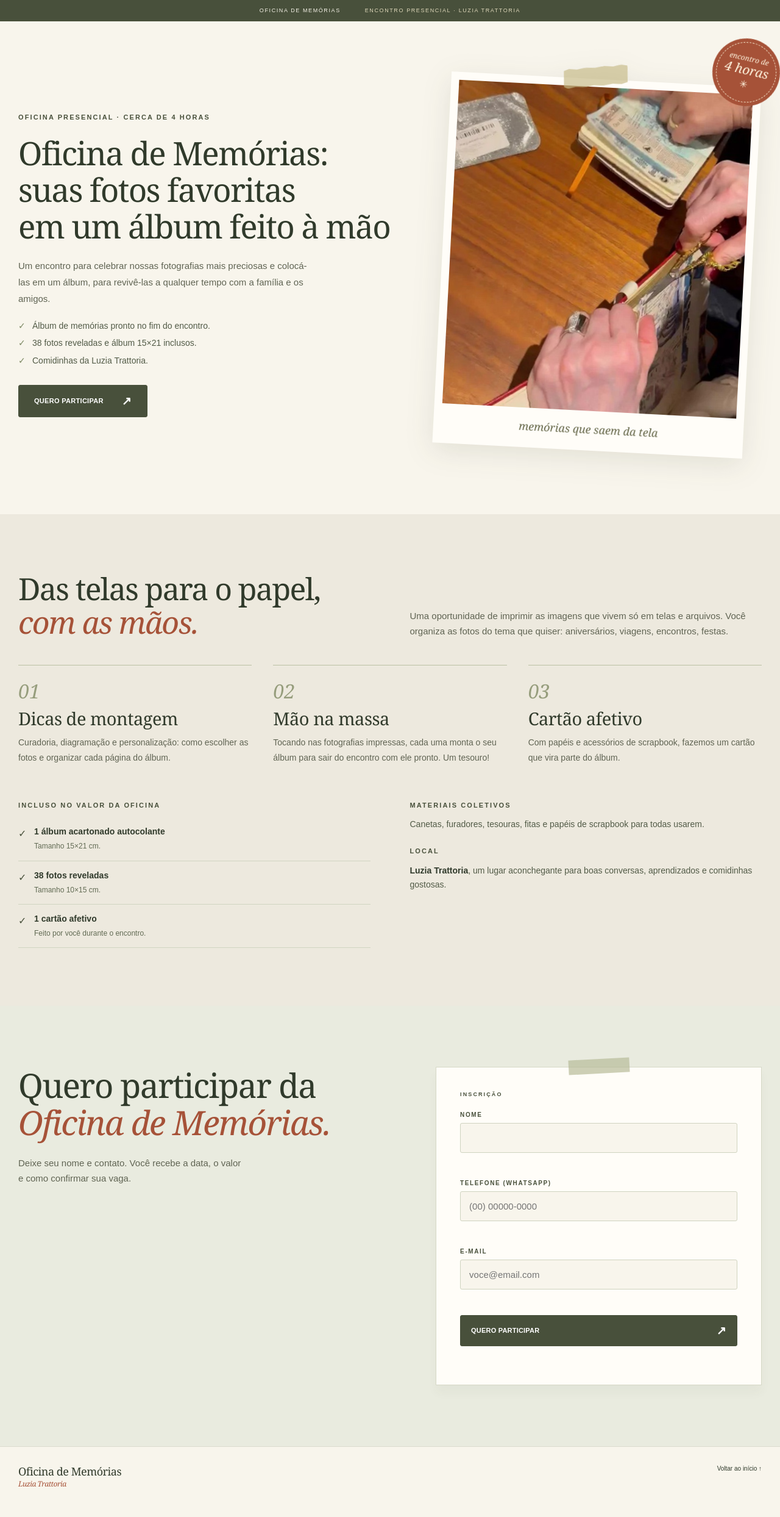
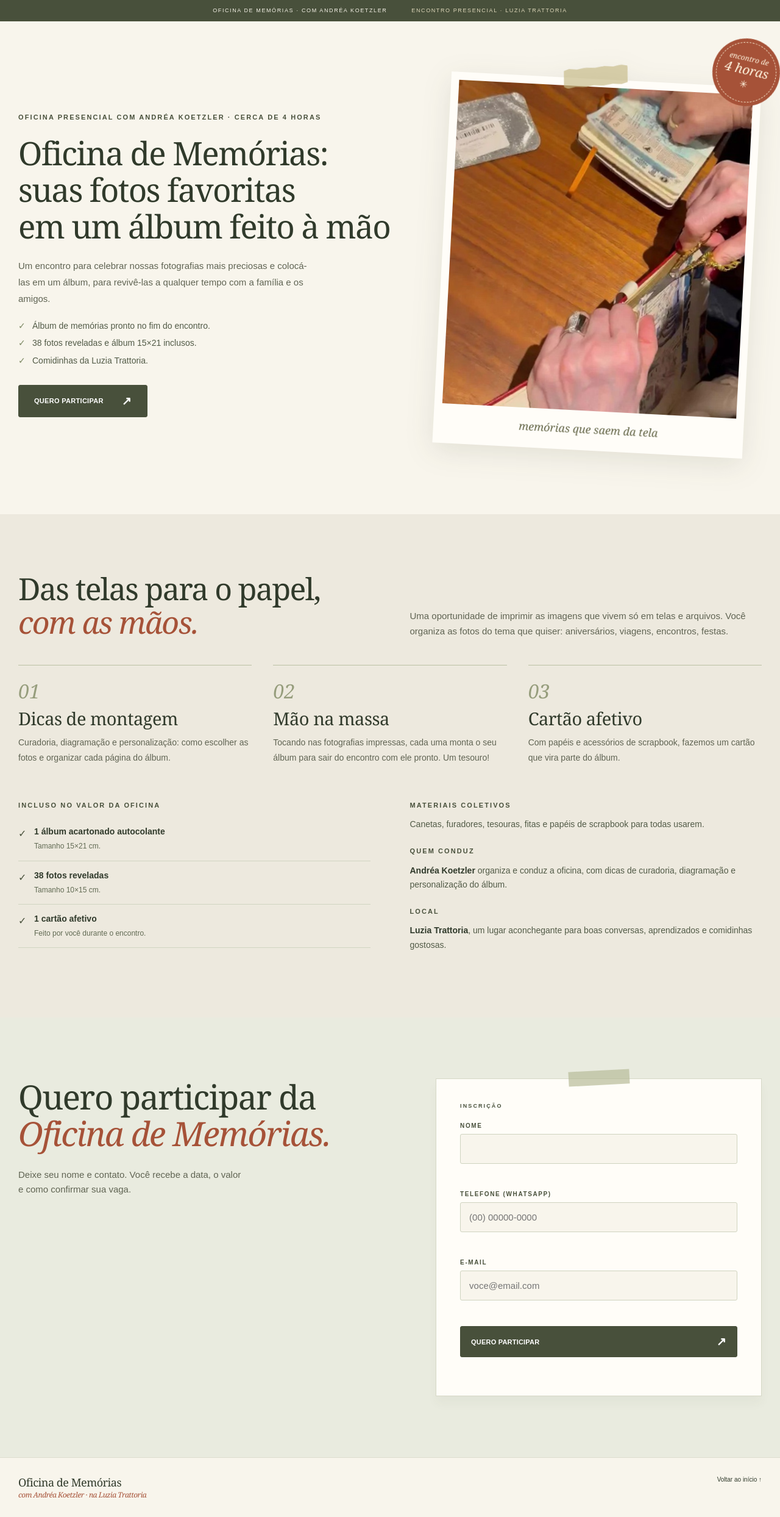
Before and after one commit to nicollekoetzler/fotolivro, a Next.js app: page / in a window 1280 px wide. Shown: the whole page at 61% size. Built offline with nearby package versions, Linux system fonts and the light colour scheme.

Commit message:
Inclui Andréa Koetzler como quem conduz a oficina
Co-Authored-By: Claude Opus 5.5 <noreply@anthropic.com>
Claude-Session: https://claude.ai/code/session_01RedThfUxN7tTbwa436gzzp

```diff
--- a/app/layout.tsx
+++ b/app/layout.tsx
@@ -2,9 +2,9 @@ import type { Metadata, Viewport } from "next";
 import "./globals.css";
 
 export const metadata: Metadata = {
-  title: "Oficina de Memórias · Luzia Trattoria",
+  title: "Oficina de Memórias · com Andréa Koetzler",
   description:
-    "Oficina presencial de cerca de 4 horas para montar seu álbum de memórias com fotos impressas, curadoria, diagramação e um cartão afetivo. Na Luzia Trattoria.",
+    "Oficina presencial de cerca de 4 horas para montar seu álbum de memórias com fotos impressas, curadoria, diagramação e um cartão afetivo, com Andréa Koetzler. Na Luzia Trattoria.",
 };
 
 export const viewport: Viewport = {
--- a/app/page.tsx
+++ b/app/page.tsx
@@ -3,12 +3,12 @@ import InscricaoForm from "@/components/InscricaoForm";
 export default function Home() {
   return (
     <>
-<div className="strip"><span>OFICINA DE MEMÓRIAS</span><span>ENCONTRO PRESENCIAL · LUZIA TRATTORIA</span></div>
+<div className="strip"><span>OFICINA DE MEMÓRIAS · COM ANDRÉA KOETZLER</span><span>ENCONTRO PRESENCIAL · LUZIA TRATTORIA</span></div>
 
 <main id="inicio">
 <section className="wrap hero">
   <div className="hero-copy">
-    <p className="eyebrow">Oficina presencial · cerca de 4 horas</p>
+    <p className="eyebrow">Oficina presencial com Andréa Koetzler · cerca de 4 horas</p>
     <h1>Oficina de Memórias:<br className="d" /> suas fotos favoritas<br className="d" /> em um álbum feito à mão</h1>
     <p className="lead">Um encontro para celebrar nossas fotografias mais preciosas e colocá-las em um álbum, para revivê-las a qualquer tempo com a família e os amigos.</p>
     <ul className="check">
@@ -51,6 +51,8 @@ export default function Home() {
       <div>
         <p className="eyebrow">Materiais coletivos</p>
         <p className="info-text">Canetas, furadores, tesouras, fitas e papéis de scrapbook para todas usarem.</p>
+        <p className="eyebrow">Quem conduz</p>
+        <p className="info-text"><b>Andréa Koetzler</b> organiza e conduz a oficina, com dicas de curadoria, diagramação e personalização do álbum.</p>
         <p className="eyebrow">Local</p>
         <p className="info-text"><b>Luzia Trattoria</b>, um lugar aconchegante para boas conversas, aprendizados e comidinhas gostosas.</p>
       </div>
@@ -71,7 +73,7 @@ export default function Home() {
 
 <footer>
   <div className="wrap">
-    <a className="f-logo" href="#inicio"><b>Oficina de Memórias</b><i>Luzia Trattoria</i></a>
+    <a className="f-logo" href="#inicio"><b>Oficina de Memórias</b><i>com Andréa Koetzler · na Luzia Trattoria</i></a>
     <a className="to-top" href="#inicio">Voltar ao início ↑</a>
   </div>
 </footer>
```
Also changed, not shown: 1 other file (tests, documents, lock files or other folders).
